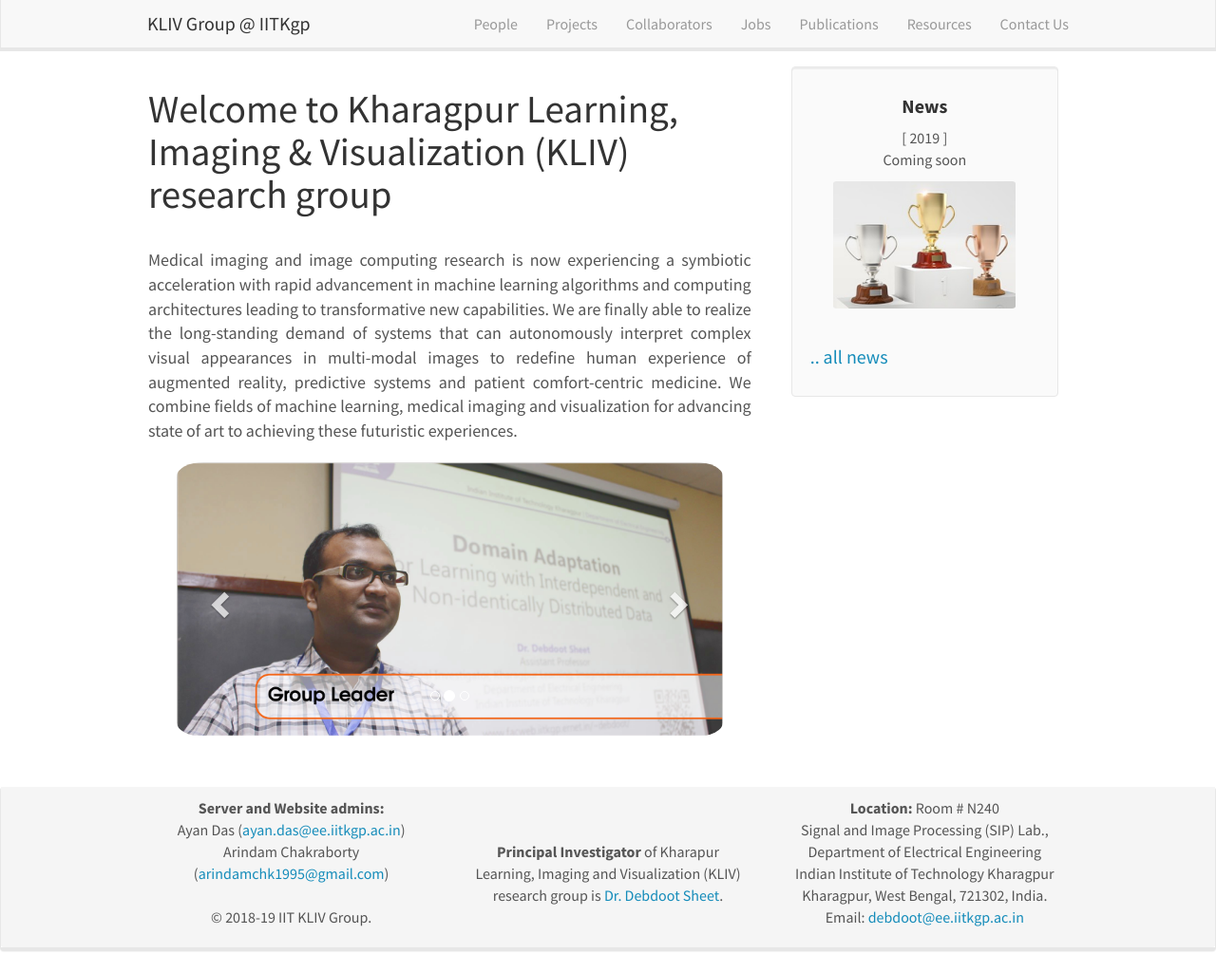
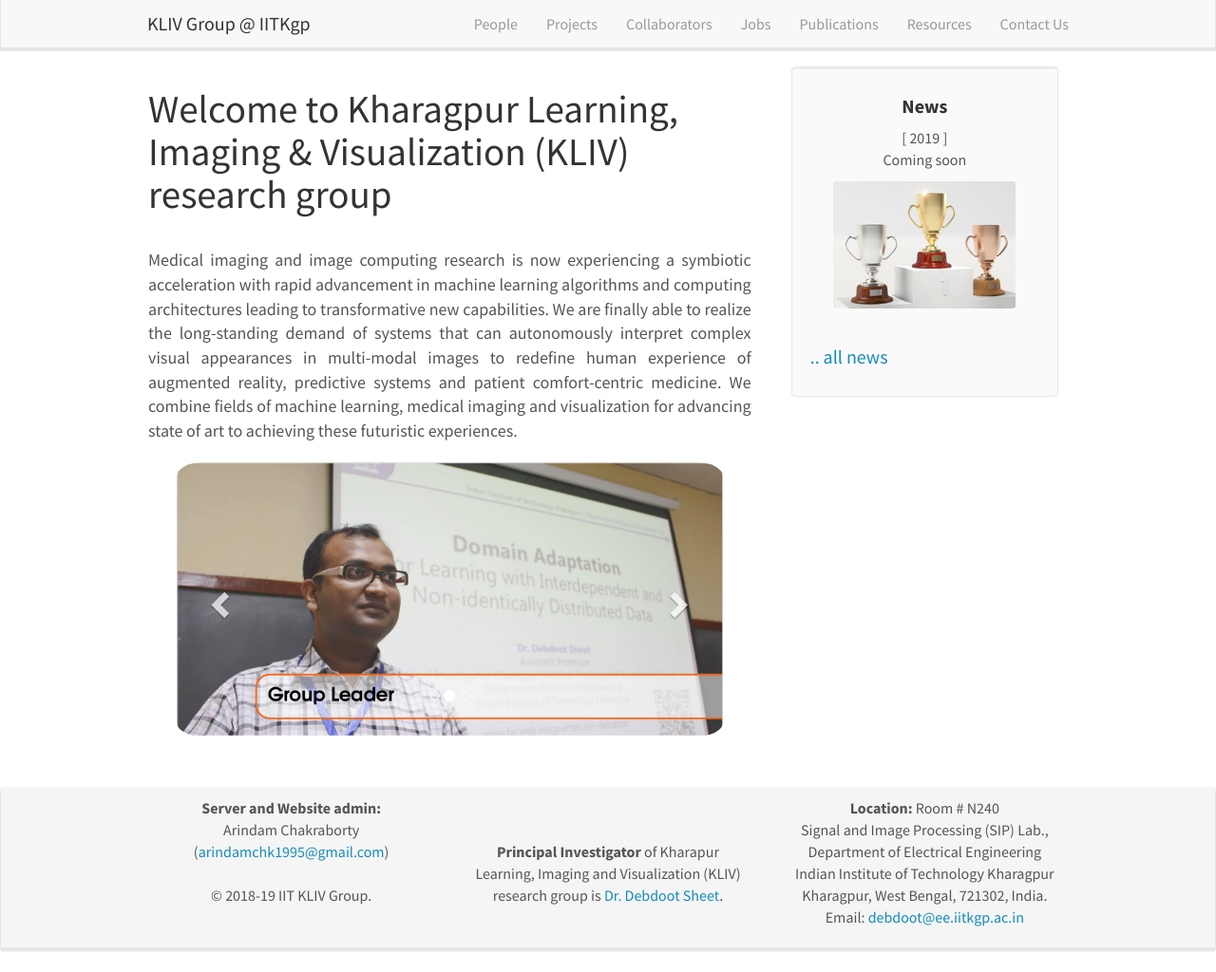
Before and after one commit to iitkliv/iitkliv.github.io, a Jekyll site: the page built from _pages/home.md, in a window 1280 px wide and 1024 px high. Shown: the whole window at 95% size. Built offline with Jekyll 4.4.1, drawn with Linux system fonts in a browser that asks for light colours; nearby versions of some CDN libraries.

Commit message:
remove ayan das as admin

```diff
--- a/_includes/footer.html
+++ b/_includes/footer.html
@@ -4,7 +4,7 @@
 	  <div class="row">
 
 		<div class="col-sm-4">
-		  <p style="text-align: center;"><strong>Server and Website admins:</strong><br> Ayan Das (<a href="mailto: ayan.das@ee.iitkgp.ac.in">ayan.das@ee.iitkgp.ac.in</a>) <br> Arindam Chakraborty (<a href="mailto: arindamchk1995@gmail.com">arindamchk1995@gmail.com</a>)<br><br>&copy 2018-19 IIT KLIV Group.</a></p>
+		  <p style="text-align: center;"><strong>Server and Website admin:</strong><br>Arindam Chakraborty (<a href="mailto: arindamchk1995@gmail.com">arindamchk1995@gmail.com</a>)<br><br>&copy 2018-19 IIT KLIV Group.</a></p>
 		</div>
 
     <div class="col-sm-4">
```
